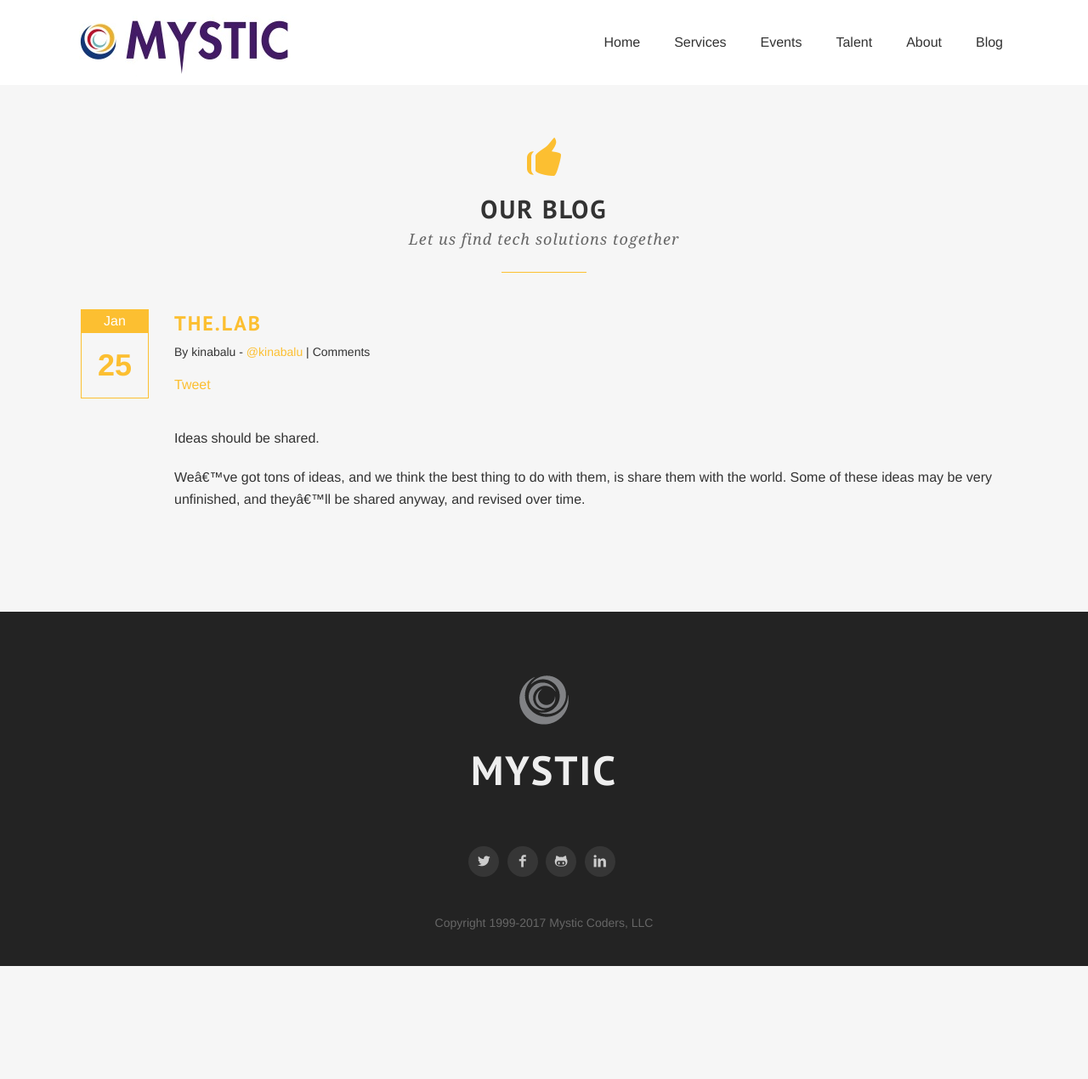
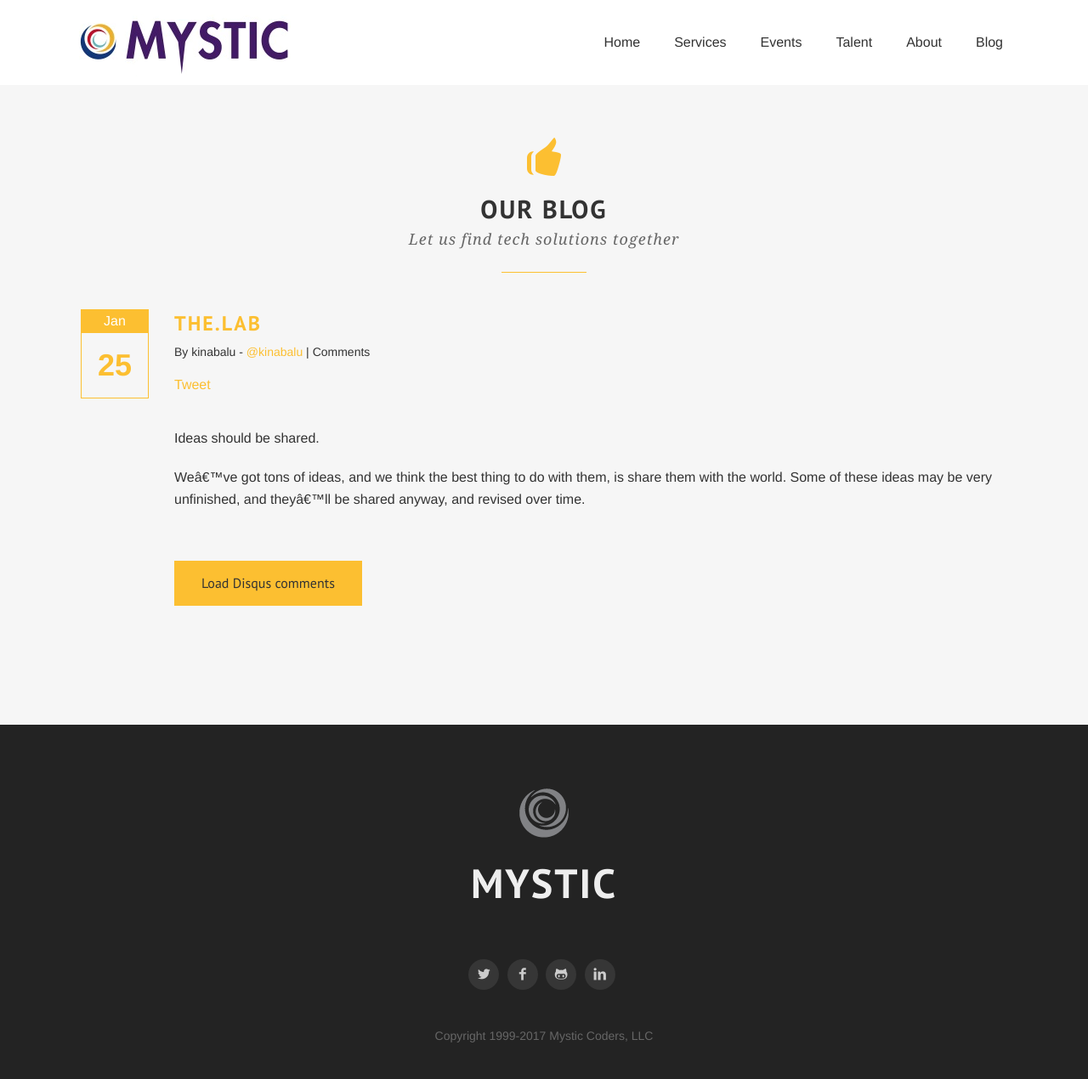
Before and after one commit to mysticcoders/www, a Jekyll site: the page built from _posts/2012-01-25-the-lab.markdown, in a window 1280 px wide. Shown: the whole page at 85% size. Built offline with Jekyll 4.4.1, drawn with Linux system fonts in a browser that asks for light colours; some web fonts are replaced; comment, search, counter and statistics services are not loaded; before the commit the page ends 1137 px from its top, so only the background shows below that; some of the changed lines change nothing that is shown.

Commit message:
load comments on click

```diff
--- a/_layouts/default.html
+++ b/_layouts/default.html
@@ -26,6 +26,7 @@
       /></noscript>
       <!-- DO NOT MODIFY -->
       <!-- End Facebook Pixel Code -->
+      <script src='{{ site.url }}/js/jquery.min.js'></script>
 
     </head>
     <body>
@@ -129,7 +130,6 @@
         </div>
       </div>
 
-      <script src='{{ site.url }}/js/jquery.min.js'></script>
       <script src='{{ site.url }}/js/foundation.min.js'></script>
       <script src='{{ site.url }}/js/jquery.countTo.js'></script>
       <script src='{{ site.url }}/js/jquery.appear.js'></script>
--- a/_layouts/post.html
+++ b/_layouts/post.html
@@ -39,19 +39,29 @@
 <a id='comments'></a>
 <div class='comments-wrapper'>
 
+  <!-- An element a visitor can click if they <3 comments! -->
+    <button class="show-comments">Load Disqus comments</button>
+
     <div id="disqus_thread"></div>
     <script type="text/javascript">
-        /* * * CONFIGURATION VARIABLES: EDIT BEFORE PASTING INTO YOUR WEBPAGE * * */
-        {% for config in site.disqus.config %}
-        var {{ config.label }} = '{{ config.value }}';
-        {% endfor %}
 
-        /* * * DON'T EDIT BELOW THIS LINE * * */
-        (function() {
-            var dsq = document.createElement('script'); dsq.type = 'text/javascript'; dsq.async = true;
-            dsq.src = '//' + disqus_shortname + '.disqus.com/embed.js';
-            (document.getElementsByTagName('head')[0] || document.getElementsByTagName('body')[0]).appendChild(dsq);
-        })();
+      // Requires jQuery of course.
+      $(document).ready(function() {
+          $('.show-comments').on('click', function(){
+                var disqus_shortname = 'gotmystic'; // Replace this value with *your* username.
+
+                // ajax request to load the disqus javascript
+                $.ajax({
+                        type: "GET",
+                        url: "http://" + disqus_shortname + ".disqus.com/embed.js",
+                        dataType: "script",
+                        cache: true
+                });
+                // hide the button once comments load
+                $(this).fadeOut();
+          });
+      });
+
     </script>
     <noscript>Please enable JavaScript to view the <a href="http://disqus.com/?ref_noscript">comments powered by Disqus.</a></noscript>
 </div>
```
